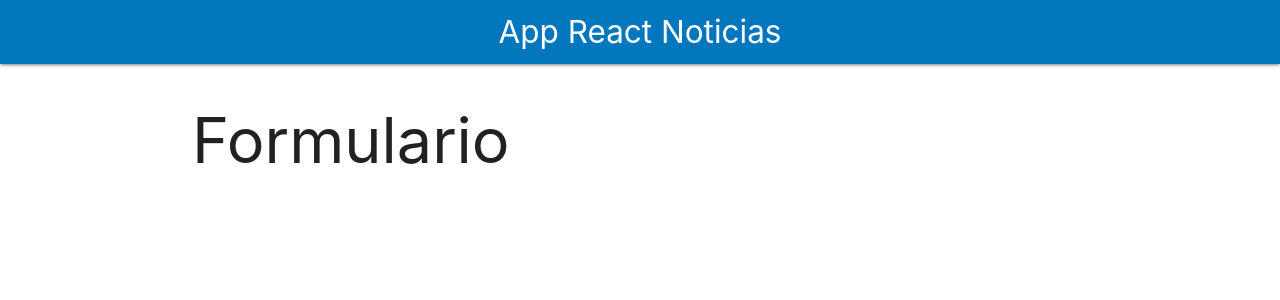
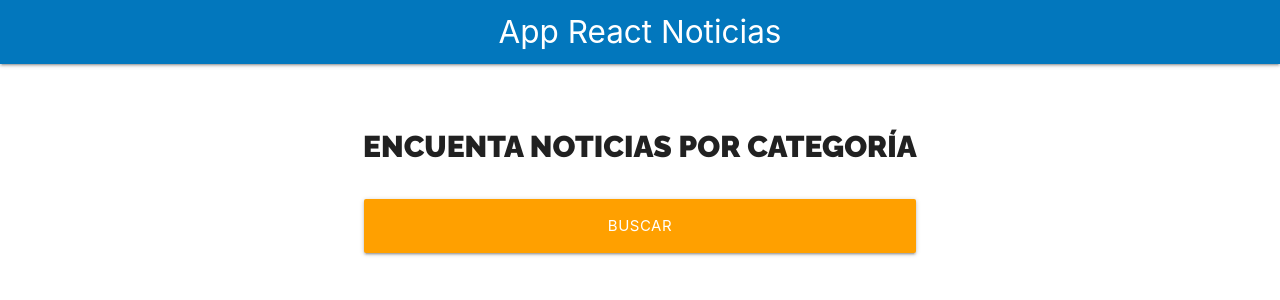
Before and after one commit to lpablos/app-react-noticias, a React (Create React App) app: page / in a window 1280 px wide. Shown: the top 300 px of the page. Built offline with nearby package versions, Linux system fonts and the light colour scheme.

Commit message:
Modulo de estilos para un componente y acceder a sus diversas propiedades

```diff
--- a/src/App.jsx
+++ b/src/App.jsx
@@ -1,12 +1,13 @@
 import React, {Fragment} from 'react'
 import Header from './components/Header'
+import Formulario from './components/Formulario'
 
 const App = () => {
   return (
     <Fragment>
       <Header titulo = 'App React Noticias'/>
       <div className="container white">
-        <h1>Formulario</h1>
+        <Formulario/>
       </div>
     </Fragment>
   )
--- /dev/null
+++ b/src/components/Formulario.jsx
@@ -0,0 +1,23 @@
+import React from 'react'
+import styles from './Formulario.module.css'
+
+const Formulario = () => {
+    return (
+        <div className={`${styles.buscador} row`}>
+            <div className="col s12 m8 offset-m2">
+                <form action="">
+                    <h2 className={styles.heading}>Encuenta noticias por categoría</h2>
+                    <div className="input-field col s12">
+                        <input
+                            type="submit"
+                            className={`${styles['btn-block']} btn-large amber darken-2`}
+                            value="Buscar"
+                        />
+                    </div>
+                </form>
+            </div>
+        </div>
+    )
+}
+
+export default Formulario
--- /dev/null
+++ b/src/components/Formulario.module.css
@@ -0,0 +1,15 @@
+.heading {
+    font-family: 'Raleway', sans-serif;
+    font-weight: 900;
+    font-size: 2rem;
+    text-transform: uppercase;
+    text-align: center;
+}
+.buscador {
+    margin-top: 2rem;
+    margin-bottom: 2rem;
+    text-align: left;
+}
+.btn-block {
+    width: 100%;
+}
```
